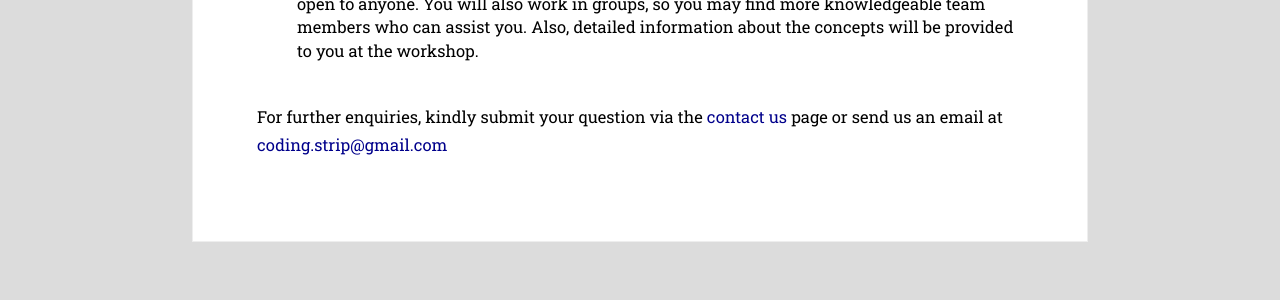
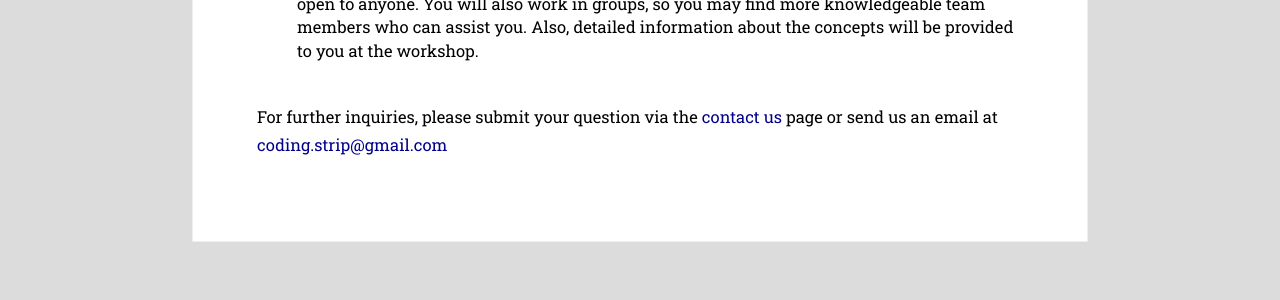
Before and after one commit to codingstrip/codingstrip.github.io, a Jekyll site: the page built from _2017_pages/faqs.html, in a window 1280 px wide. Shown: the part 443-743 px from the top of the page. Built offline with Jekyll 4.4.1, drawn with Linux system fonts in a browser that asks for light colours; some web fonts are replaced.

Commit message:
Update content

```diff
--- a/_2017_pages/faqs.html
+++ b/_2017_pages/faqs.html
@@ -21,7 +21,7 @@
             {% endfor %}
         </ol>
         <p>
-            For further enquiries, kindly submit your question via the <a href="/#contacts">contact us</a>
-            page or send us an email at <a href="mailto:hello.world@gmail.com">coding.strip@gmail.com</a>
+            For further inquiries, please submit your question via the <a href="/#contacts">contact us</a>
+            page or send us an email at <a href="mailto:coding.strip@gmail.com">coding.strip@gmail.com</a>
         </p>
     </div>
```
